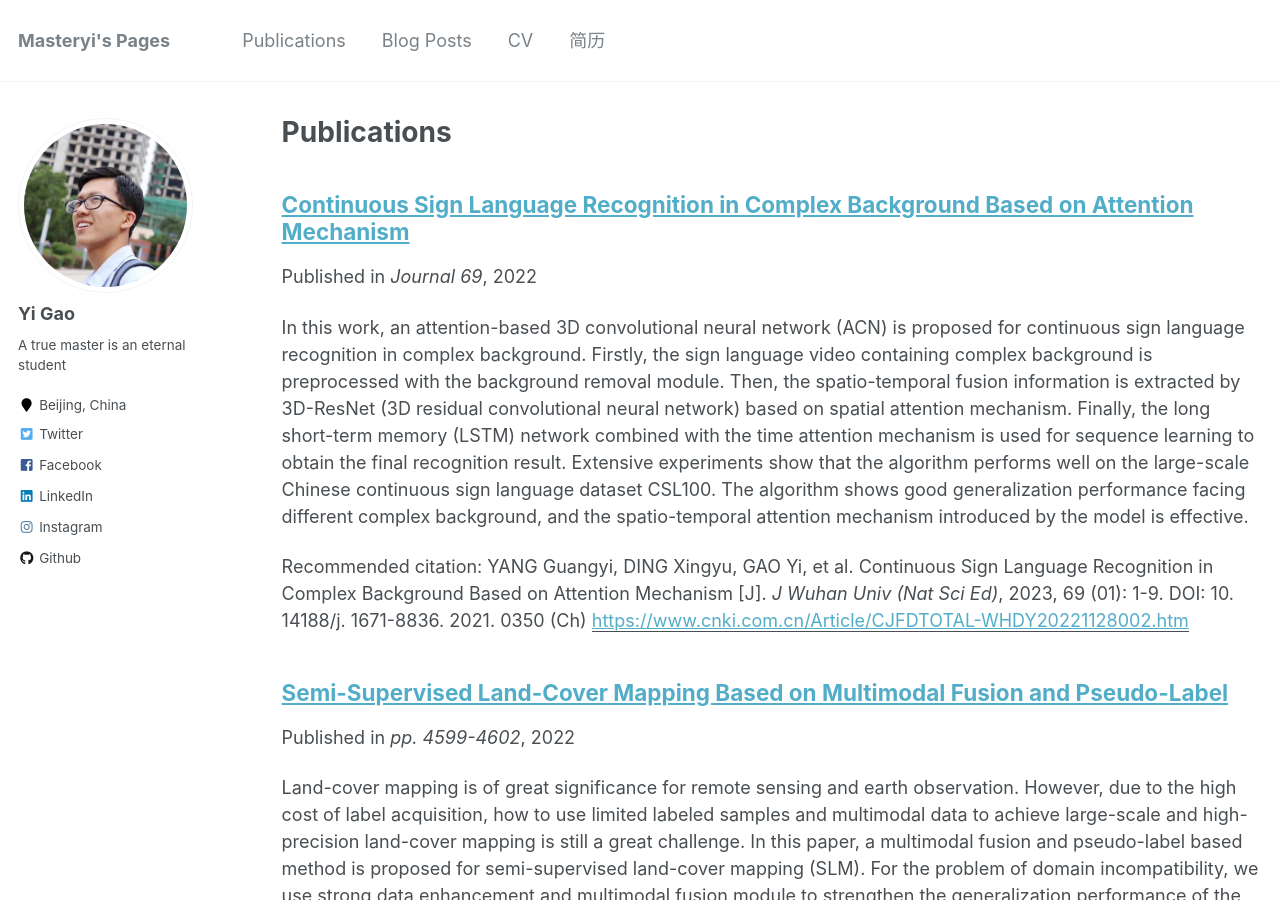
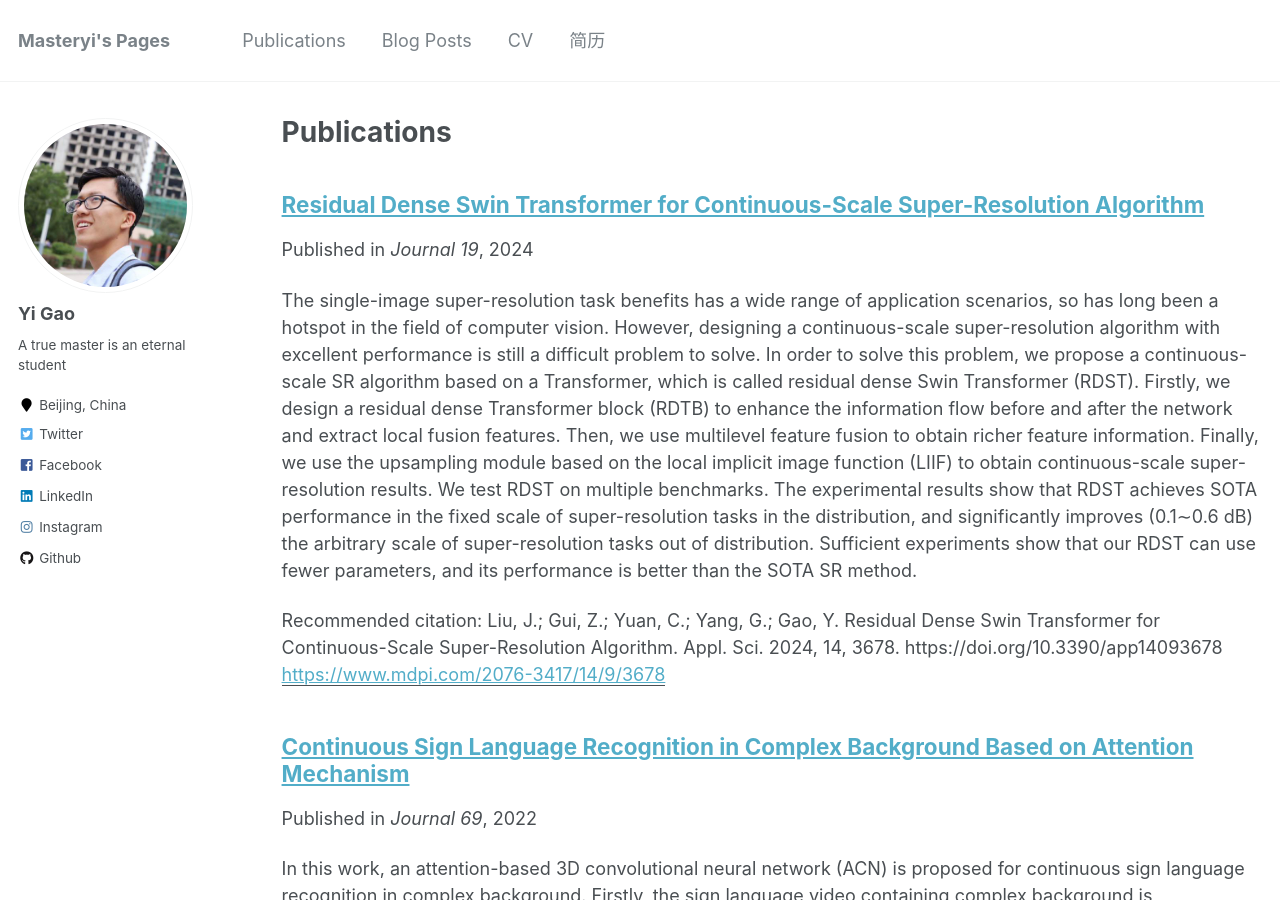
Before and after one commit to masteryi-0018/masteryi-0018.github.io, a Jekyll site: the page built from _pages/publications.md, in a window 1280 px wide and 900 px high. Built offline with Jekyll 4.4.1, drawn with Linux system fonts in a browser that asks for light colours.

Commit message:
add new paper

```diff
--- a/_config.yml
+++ b/_config.yml
@@ -102,7 +102,7 @@ author:
   instagram        : "masteryi_0018"
   impactstory      : #"https://profiles.impactstory.org/u/xxxx-xxxx-xxxx-xxxx"
   lastfm           :
-  linkedin         : "gaoyiwhu"
+  linkedin         : "masteryi0018"
   orcid            : # "http://orcid.org/yourorcidurl"
   pinterest        :
   soundcloud       :
--- /dev/null
+++ b/_publications/2024-05-12.md
@@ -0,0 +1,16 @@
+---
+title: "Residual Dense Swin Transformer for Continuous-Scale Super-Resolution Algorithm"
+collection: publications
+permalink: /publication/2024-05-12
+excerpt: 'The single-image super-resolution task benefits has a wide range of application scenarios, so has long been a hotspot in the field of computer vision. However, designing a continuous-scale super-resolution algorithm with excellent performance is still a difficult problem to solve. In order to solve this problem, we propose a continuous-scale SR algorithm based on a Transformer, which is called residual dense Swin Transformer (RDST). Firstly, we design a residual dense Transformer block (RDTB) to enhance the information flow before and after the network and extract local fusion features. Then, we use multilevel feature fusion to obtain richer feature information. Finally, we use the upsampling module based on the local implicit image function (LIIF) to obtain continuous-scale super-resolution results. We test RDST on multiple benchmarks. The experimental results show that RDST achieves SOTA performance in the fixed scale of super-resolution tasks in the distribution, and significantly improves (0.1∼0.6 dB) the arbitrary scale of super-resolution tasks out of distribution. Sufficient experiments show that our RDST can use fewer parameters, and its performance is better than the SOTA SR method.'
+date: 2024-05-12
+venue: 'Journal 19'
+paperurl: 'https://www.mdpi.com/2076-3417/14/9/3678'
+citation: 'Liu, J.; Gui, Z.; Yuan, C.; Yang, G.; Gao, Y. Residual Dense Swin Transformer for Continuous-Scale Super-Resolution Algorithm. Appl. Sci. 2024, 14, 3678. https://doi.org/10.3390/app14093678'
+
+---
+The single-image super-resolution task benefits has a wide range of application scenarios, so has long been a hotspot in the field of computer vision. However, designing a continuous-scale super-resolution algorithm with excellent performance is still a difficult problem to solve. In order to solve this problem, we propose a continuous-scale SR algorithm based on a Transformer, which is called residual dense Swin Transformer (RDST). Firstly, we design a residual dense Transformer block (RDTB) to enhance the information flow before and after the network and extract local fusion features. Then, we use multilevel feature fusion to obtain richer feature information. Finally, we use the upsampling module based on the local implicit image function (LIIF) to obtain continuous-scale super-resolution results. We test RDST on multiple benchmarks. The experimental results show that RDST achieves SOTA performance in the fixed scale of super-resolution tasks in the distribution, and significantly improves (0.1∼0.6 dB) the arbitrary scale of super-resolution tasks out of distribution. Sufficient experiments show that our RDST can use fewer parameters, and its performance is better than the SOTA SR method.
+
+[Download paper here](http://masteryi-0018.github.io/files/Residual Dense Swin Transformer for Continuous-Scale Super-Resolution Algorithm.pdf)
+
+Recommended citation: Liu, J.; Gui, Z.; Yuan, C.; Yang, G.; Gao, Y. Residual Dense Swin Transformer for Continuous-Scale Super-Resolution Algorithm. Appl. Sci. 2024, 14, 3678. https://doi.org/10.3390/app14093678
```
Also changed, not shown: 1 other file.
